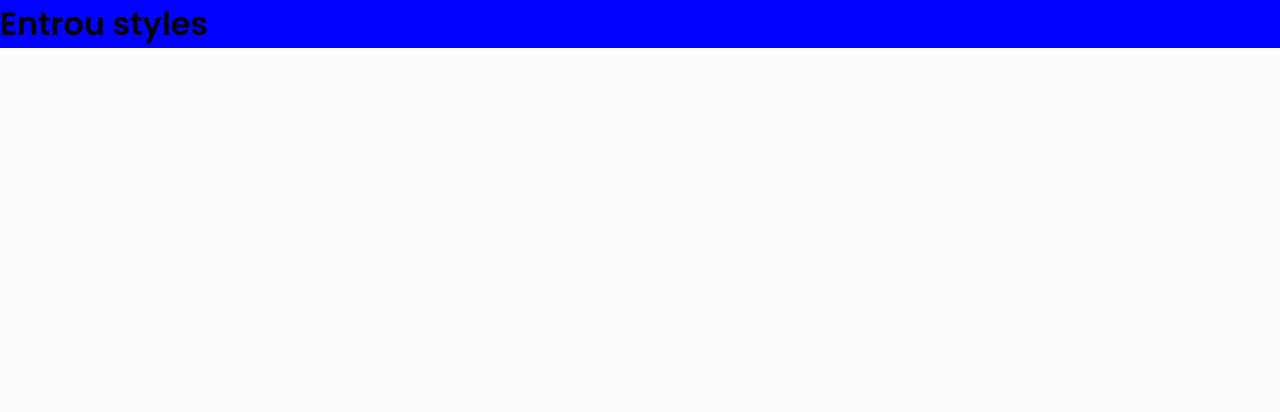
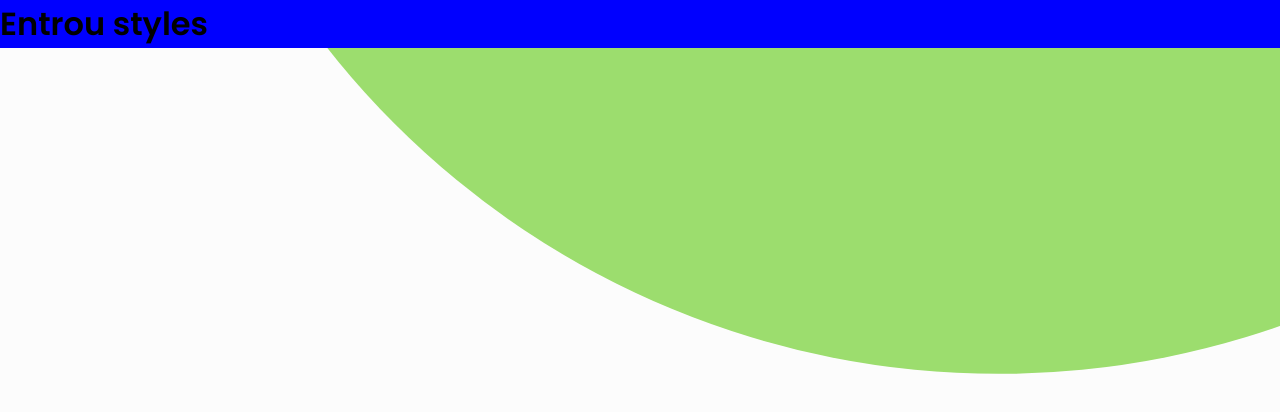
Before and after one commit to stack-over-code-atlantico/supermercadosq-fe, a React (Vite) app in the folder supermercadosq/: page / in a window 1280 px wide. Shown: the top 412 px of the page. Built offline with nearby package versions, Linux system fonts and the light colour scheme.

Commit message:
FE-feat: Criação do circulo de background da home

```diff
--- a/supermercadosq/src/App.jsx
+++ b/supermercadosq/src/App.jsx
@@ -1,6 +1,8 @@
 import { GlobalStyle } from "./styles/global";
 
 import { Header } from "./components/Header"
+
+import { Circle } from "./components/Circle"
 
 function App() {
 
@@ -8,6 +10,7 @@ function App() {
     <>
       <Header />
       <GlobalStyle />
+      <Circle />
     </>
   )
 }
--- /dev/null
+++ b/supermercadosq/src/components/Circle/index.jsx
@@ -0,0 +1,8 @@
+import React from 'react';
+import { ImgCircle } from './styles';
+
+export function Circle(){
+    return(
+      <ImgCircle />
+    )
+  }
--- /dev/null
+++ b/supermercadosq/src/components/Circle/styles.jsx
@@ -0,0 +1,13 @@
+/* Circulo Verde */
+import styled from "styled-components";
+
+export const ImgCircle = styled.section`
+    position: absolute;
+    height: 100%;
+    width: 100%;
+    top: 0;
+    left: 0;
+    background: var(--color-green-light);
+    clip-path: circle(80% at top -60% right 22%);
+    z-index: -1;
+`;
```
